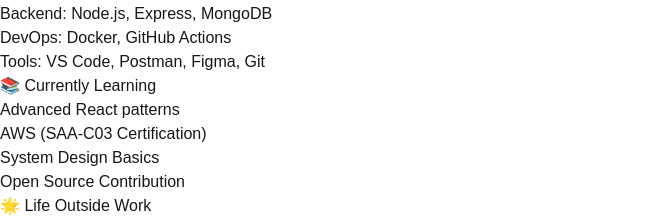
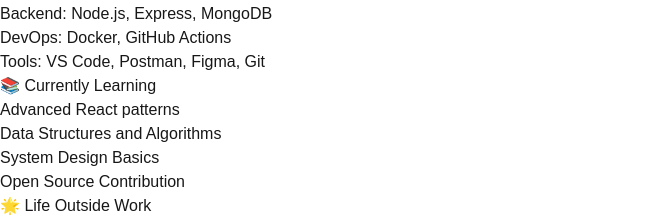
Before and after one commit to ankitojha07/portfolio, a Next.js app: page / in a window 1280 px wide. Shown: the part 1166-1383 px from the top of the page, without its empty margins (0-656 px from the left). Built offline with nearby package versions, Linux system fonts and the light colour scheme.

Commit message:
content in resume

```diff
--- a/src/app/page.tsx
+++ b/src/app/page.tsx
@@ -87,7 +87,8 @@ const Home = () => {
         </h2>
         <ul className="list-disc text-start ml-6 space-y-1">
           <li>Advanced React patterns</li>
-          <li>AWS (SAA-C03 Certification)</li>
+          <li>Data Structures and Algorithms</li>
+          {/* <li>AWS (SAA-C03 Certification)</li> */}
           <li>System Design Basics</li>
           <li>Open Source Contribution</li>
         </ul>
```
